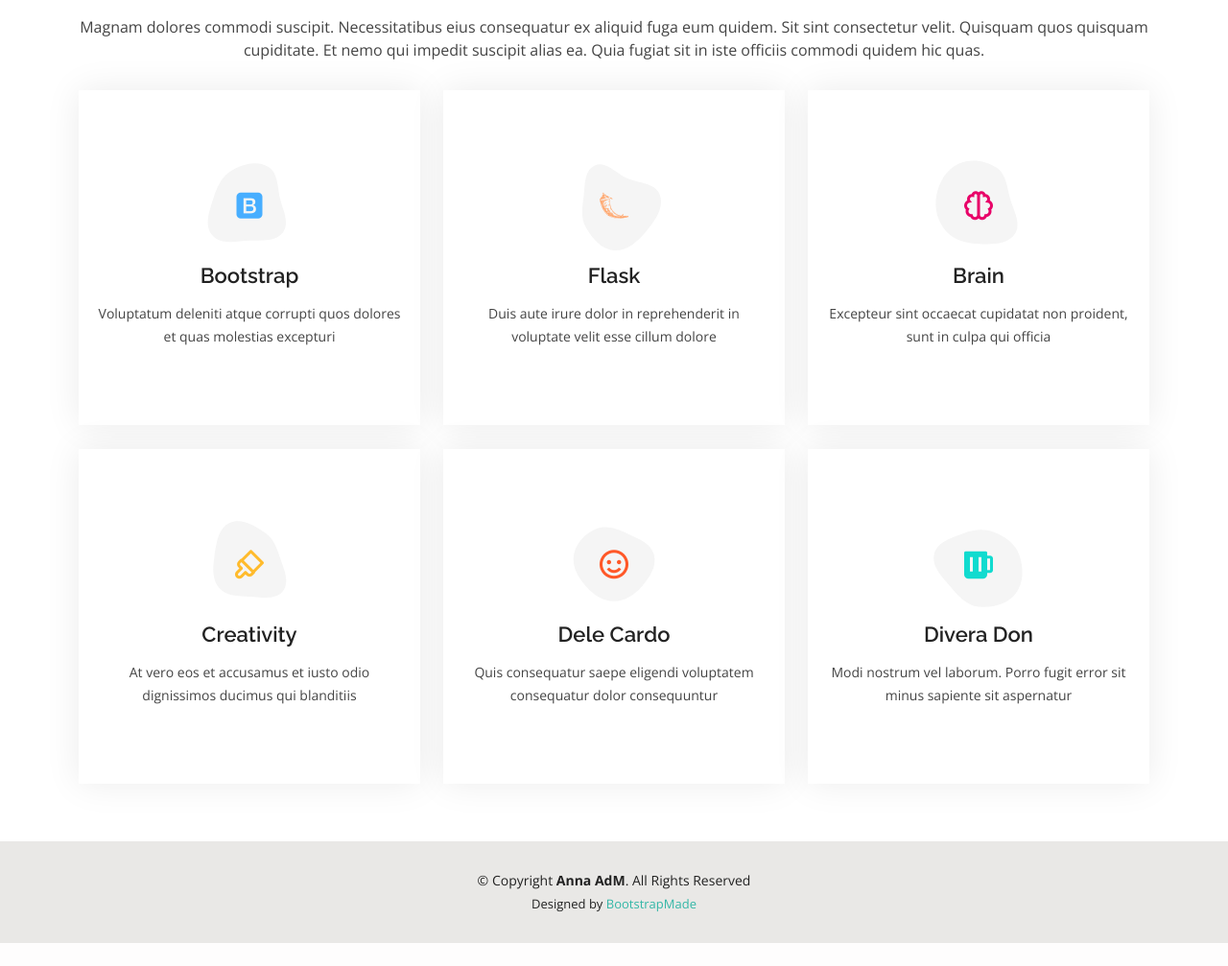
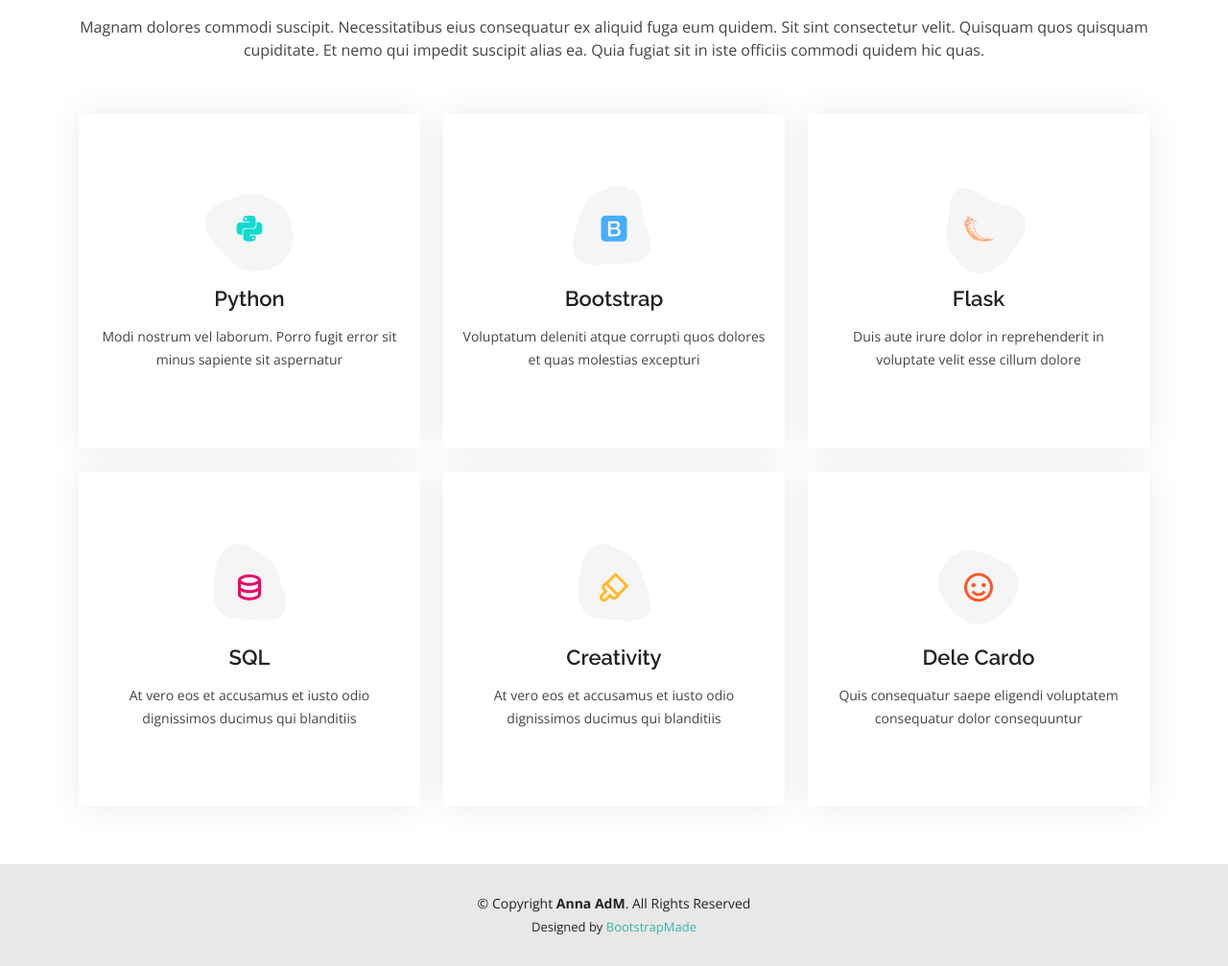
Before and after one commit to annaAdm/Portfolio, a Flask app: page /skills in a window 1280 px wide. Shown: the part 172-1179 px from the top of the page at 96% size. Before the commit the page ends 1155 px from the top, so only its background shows below. Run offline with Flask 3, Linux system fonts and the light colour scheme; some libraries are stand-ins or nearby versions.

Commit message:
resume improvements

```diff
--- a/templates/skills.html
+++ b/templates/skills.html
@@ -12,7 +12,21 @@
         </div>
 
         <div class="row">
-          <div class="col-lg-4 col-md-6 d-flex align-items-stretch" data-aos="zoom-in" data-aos-delay="100">
+
+                      <div class="col-lg-4 col-md-6 d-flex align-items-stretch mt-4" data-aos="zoom-in" data-aos-delay="300">
+            <div class="icon-box iconbox-teal">
+              <div class="icon">
+                <svg width="100" height="100" viewBox="0 0 600 600" xmlns="http://www.w3.org/2000/svg">
+                  <path stroke="none" stroke-width="0" fill="#f5f5f5" d="M300,566.797414625762C385.7384707136149,576.1784315230908,478.7894351017131,552.8928747891023,531.9192734346935,484.94944893311C584.6109503024035,417.5663521118492,582.489472248146,322.67544863468447,553.9536738515405,242.03673114598146C529.1557734026468,171.96086150256528,465.24506316201064,127.66468636344209,395.9583748389544,100.7403814666027C334.2173773831606,76.7482773500951,269.4350130405921,84.62216499799875,207.1952322260088,107.2889140133804C132.92018162631612,134.33871894543012,41.79353780512637,160.00259165414826,22.644507872594943,236.69541883565114C3.319112789854554,314.0945973066697,72.72355303640163,379.243833228382,124.04198916343866,440.3218312028393C172.9286146004772,498.5055451809895,224.45579914871206,558.5317968840102,300,566.797414625762"></path>
+                </svg>
+                <i class="bx bxl-python"></i>
+              </div>
+              <h4><a href="">Python</a></h4>
+              <p>Modi nostrum vel laborum. Porro fugit error sit minus sapiente sit aspernatur</p>
+            </div>
+          </div>
+<!-- ======= riquadri PIU GRANDI DEGLI ALTRI aggiungendo "col-lg-4 col-md-6 d-flex align-items-stretch" + "mt-4 mt-md-0" ======= -->
+          <div class="col-lg-4 col-md-6 d-flex align-items-stretch mt-4" data-aos="zoom-in" data-aos-delay="100">
             <div class="icon-box iconbox-blue">
               <div class="icon">
                 <svg width="100" height="100" viewBox="0 0 600 600" xmlns="http://www.w3.org/2000/svg">
@@ -25,7 +39,7 @@
             </div>
           </div>
 
-          <div class="col-lg-4 col-md-6 d-flex align-items-stretch mt-4 mt-md-0" data-aos="zoom-in" data-aos-delay="200">
+          <div class="col-lg-4 col-md-6 d-flex align-items-stretch mt-4" data-aos="zoom-in" data-aos-delay="200">
             <div class="icon-box iconbox-orange ">
               <div class="icon">
                 <svg width="100" height="100" viewBox="0 0 600 600" xmlns="http://www.w3.org/2000/svg">
@@ -38,16 +52,16 @@
             </div>
           </div>
 
-          <div class="col-lg-4 col-md-6 d-flex align-items-stretch mt-4 mt-lg-0" data-aos="zoom-in" data-aos-delay="300">
+    <div class="col-lg-4 col-md-6 d-flex align-items-stretch mt-4 " data-aos="zoom-in" data-aos-delay="100">
             <div class="icon-box iconbox-pink">
               <div class="icon">
                 <svg width="100" height="100" viewBox="0 0 600 600" xmlns="http://www.w3.org/2000/svg">
-                  <path stroke="none" stroke-width="0" fill="#f5f5f5" d="M300,541.5067337569781C382.14930387511276,545.0595476570109,479.8736841581634,548.3450877840088,526.4010558755058,480.5488172755941C571.5218469581645,414.80211281144784,517.5187510058486,332.0715597781072,496.52539010469104,255.14436215662573C477.37192572678356,184.95920475031193,473.57363656557914,105.61284051026155,413.0603344069578,65.22779650032875C343.27470386102294,18.654635553484475,251.2091493199835,5.337323636656869,175.0934190732945,40.62881213300186C97.87086631185822,76.43348514350839,51.98124368387456,156.15599469081315,36.44837278890362,239.84606092416172C21.716077023791087,319.22268207091537,43.775223500013084,401.1760424656574,96.891909868211,461.97329694683043C147.22146801428983,519.5804099606455,223.5754009179313,538.201503339737,300,541.5067337569781"></path>
+                  <path stroke="none" stroke-width="0" fill="#f5f5f5" d="M300,503.46388370962813C374.79870501325706,506.71871716319447,464.8034551963731,527.1746412648533,510.4981551193396,467.86667711651364C555.9287308511215,408.9015244558933,512.6030010748507,327.5744911775523,490.211057578863,256.5855673507754C471.097692560561,195.9906835881958,447.69079081568157,138.11976852964426,395.19560036434837,102.3242989838813C329.3053358748298,57.3949838291264,248.02791733380457,8.279543830951368,175.87071277845988,42.242879143198664C103.41431057327972,76.34704239035025,93.79494320519305,170.9812938413882,81.28167332365135,250.07896920659033C70.17666984294237,320.27484674793965,64.84698225790005,396.69656628748305,111.28512138212992,450.4950937839243C156.20124167950087,502.5303643271138,231.32542653798444,500.4755392045468,300,503.46388370962813"></path>
                 </svg>
-                <i class="bx bx-brain"></i>
+                <i class="bx bx-data"></i>
               </div>
-              <h4><a href="">Brain</a></h4>
-              <p>Excepteur sint occaecat cupidatat non proident, sunt in culpa qui officia</p>
+              <h4><a href="">SQL </a></h4>
+              <p>At vero eos et accusamus et iusto odio dignissimos ducimus qui blanditiis</p>
             </div>
           </div>
 
@@ -77,19 +91,6 @@
             </div>
           </div>
 
-          <div class="col-lg-4 col-md-6 d-flex align-items-stretch mt-4" data-aos="zoom-in" data-aos-delay="300">
-            <div class="icon-box iconbox-teal">
-              <div class="icon">
-                <svg width="100" height="100" viewBox="0 0 600 600" xmlns="http://www.w3.org/2000/svg">
-                  <path stroke="none" stroke-width="0" fill="#f5f5f5" d="M300,566.797414625762C385.7384707136149,576.1784315230908,478.7894351017131,552.8928747891023,531.9192734346935,484.94944893311C584.6109503024035,417.5663521118492,582.489472248146,322.67544863468447,553.9536738515405,242.03673114598146C529.1557734026468,171.96086150256528,465.24506316201064,127.66468636344209,395.9583748389544,100.7403814666027C334.2173773831606,76.7482773500951,269.4350130405921,84.62216499799875,207.1952322260088,107.2889140133804C132.92018162631612,134.33871894543012,41.79353780512637,160.00259165414826,22.644507872594943,236.69541883565114C3.319112789854554,314.0945973066697,72.72355303640163,379.243833228382,124.04198916343866,440.3218312028393C172.9286146004772,498.5055451809895,224.45579914871206,558.5317968840102,300,566.797414625762"></path>
-                </svg>
-                <i class="bx bxs-beer"></i>
-              </div>
-              <h4><a href="">Divera Don</a></h4>
-              <p>Modi nostrum vel laborum. Porro fugit error sit minus sapiente sit aspernatur</p>
-            </div>
-          </div>
-
         </div>
 
       </div>
```
Also changed, not shown: templates/projects.html (+16 -0 lines), static/assets/img/portfolio/portfolio-2.jpg (deleted), static/assets/img/portfolio/portfolio-5.jpg (added).
